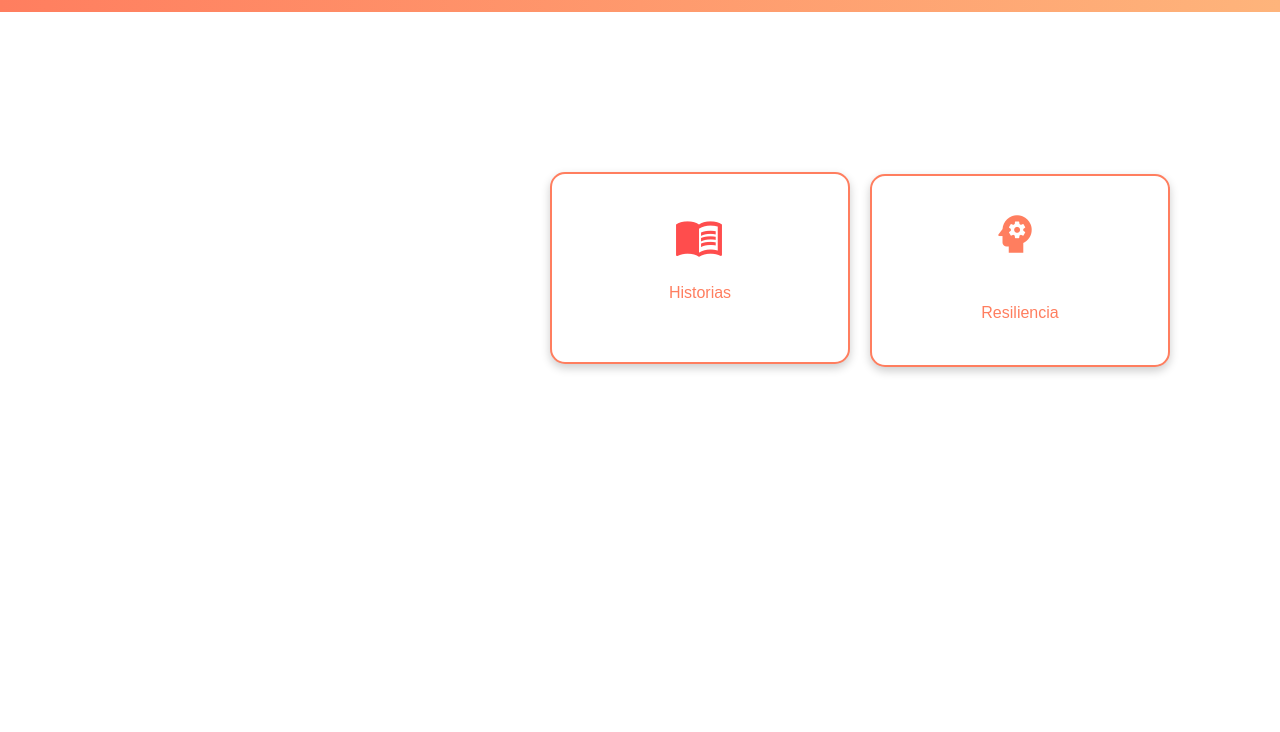
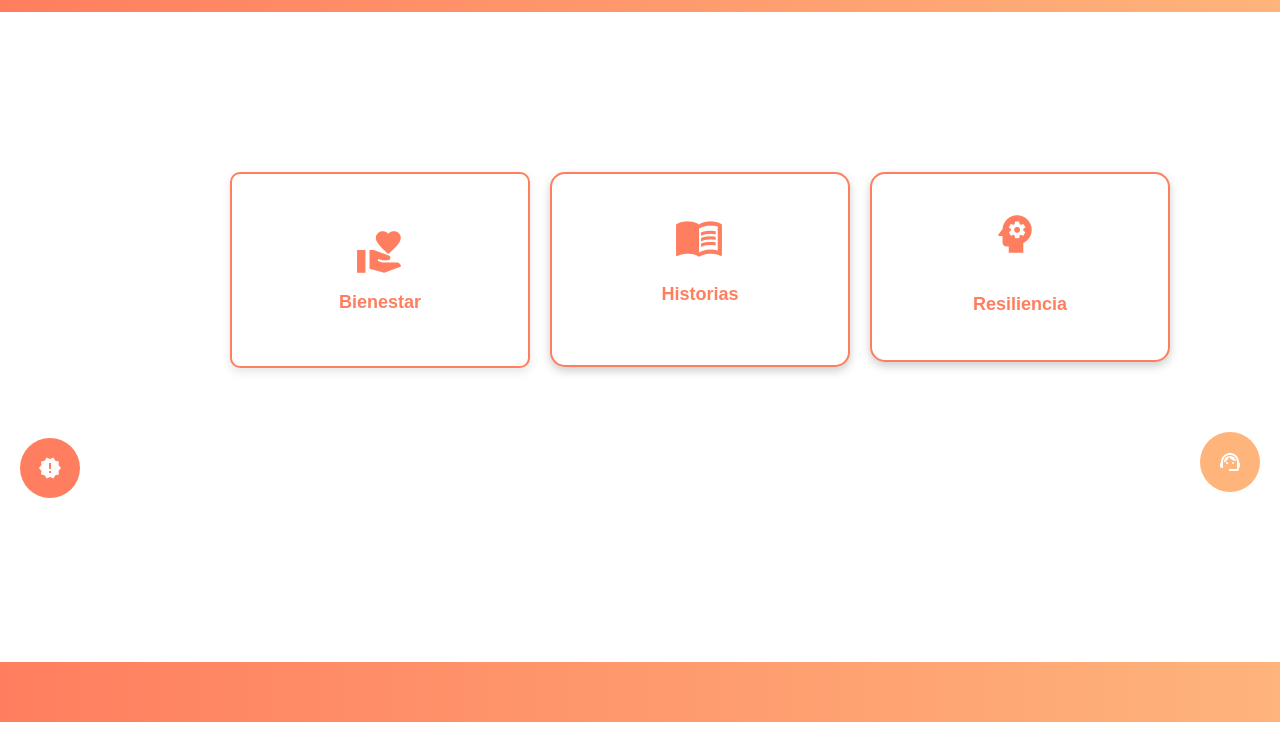
Before and after one commit to programas2024/medi, a plain HTML site: page index.html in a window 1280 px wide. Shown: the part 68-800 px from the top of the page. Drawn offline with Linux system fonts and the light colour scheme.

Commit message:
Update index.html

```diff
--- a/index.html
+++ b/index.html
@@ -233,6 +233,9 @@
                     <a href="#"><span class="material-icons" style="color:#ff7e5f">computer</span> Tecnológicas</a>
                 </div>
             </div>
+
+
+
         </div>
     </div>
 
@@ -247,6 +250,24 @@
         <span class="material-icons icono">psychology</span>
         <button class="boton">Resiliencia</button>
     </div>
+
+    <div class="contenedor-bienestar">
+        <span class="material-icons icono-bienestar">volunteer_activism</span>
+        <button class="btn-bienestar">Bienestar</button>
+    </div>
+
+   <!-- Encabezado en la parte inferior -->
+<div class="footer">
+    <button class="btn soporte-btn" data-tooltip="Soporte">
+        <span class="material-icons">support_agent</span>
+    </button>
+</div>
+
+<!-- Botón de Novedades -->
+<button class="btn novedades-btn" data-tooltip="Novedades">
+    <span class="material-icons">new_releases</span>
+</button>
+
 </body>
 </html>
 
@@ -269,7 +290,7 @@
             position: absolute;
             top: 280px;
             left: 674px;
-            color: rgba(255, 2, 2, 0.7);
+            color: #ff7e5f;
         }
 
 
@@ -288,6 +309,7 @@
             align-items: center;
             margin-left: 550px;
             margin-top: 160px;
+
         }
 
 
@@ -295,17 +317,35 @@
         .ver-btn {
             margin-top: 50px;
             padding: 10px 20px;
-            font-size: 16px;
+            font-size: 18px;
             color: #ff7e5f;
             background-color: white;
             border: none;
             cursor: pointer;
+            font-weight: bold;
+            position: relative;
+            transition: color 0.3s ease;
         }
+
+        .ver-btn::after {
+            content: "";
+            position: absolute;
+            left: 10%;  /* Para no pegarlo a los bordes */
+            bottom: 5px; /* Sube la rayita */
+            width: 80%;  /* Ajusta el ancho para que no llegue a los extremos */
+            height: 1px; /* Más delgada */
+            background-color: #ff7e5f; /* Color de la rayita */
+            transform: scaleX(0);
+            transition: transform 0.3s ease-in-out;
+        }
+
+
+
 
 
         .contenedor {
             width: 300px;
-            padding: 33px;
+            padding: 35px;
             background: white;
             border-radius: 15px;
             box-shadow: 0 4px 10px rgba(0, 0, 0, 0.2);
@@ -316,7 +356,7 @@
             align-items: center;
 
             margin-left: 870px;
-            margin-top: -190px;
+            margin-top: -195px;
         }
 
         .icono {
@@ -326,14 +366,166 @@
         }
 
         .boton {
-            margin-top: 20px;
+            margin-top: 10px;
             padding: 10px 20px;
-            font-size: 16px;
+            font-size: 18px;
             color: #ff7e5f;
             background-color: white;
             border: none;
             cursor: pointer;
+            font-weight: bold;
         }
+
+        .contenedor-bienestar {
+            display: flex;
+            flex-direction: column;
+            align-items: center;
+            justify-content: center;
+            background: white;
+            border: 2px solid #ff7e5f;
+            padding: 53px;
+            width: 300px;
+            margin: 50px auto;
+            border-radius: 10px;
+            box-shadow: 0px 4px 10px rgba(0, 0, 0, 0.1);
+            margin-left: 230px;
+            margin-top: -190px;
+        }
+        .icono-bienestar {
+            font-size: 50px;
+            color: #ff7e5f;
+            margin-bottom: 15px;
+        }
+        .btn-bienestar {
+            background: white;
+            border: none;
+            color: #ff7e5f;
+            font-size: 18px;
+            cursor: pointer;
+            font-weight: bold;
+        }
+
+
+/* Botón de Novedades completamente circular */
+.novedades-btn {
+    width: 60px;  /* Ajusta el tamaño del botón */
+    height: 60px; /* Hace que sea perfectamente circular */
+    border-radius: 50%; /* Lo convierte en un círculo */
+    background-color: #ff7e5f; /* Color llamativo para novedades */
+    border: none;
+    color: white;
+    font-size: 18px;
+    font-weight: bold;
+    cursor: pointer;
+    display: flex;
+    align-items: center;
+    justify-content: center;
+    transition: background 0.3s, transform 0.2s;
+    margin-left: 20px;
+    margin-top: 20px;
+    z-index: 9999;
+    position: absolute;
+}
+
+
+.novedades-btn:hover {
+    background-color: #ff7e5f; /* Cambia de color al pasar el mouse */
+    transform: scale(1.1); /* Le da un efecto de agrandado */
+}
+
+
+/* Encabezado en la parte inferior */
+.footer {
+    position: fixed;
+    bottom: 0;
+    width: 100%;
+    height: 60px;
+    background: linear-gradient(90deg, #ff7e5f, #feb47b);
+    display: flex;
+    align-items: center;
+    justify-content: center;
+
+}
+
+/* Botón de Soporte completamente circular */
+.soporte-btn {
+    width: 60px;  /* Mantiene el botón circular */
+    height: 60px; /* Hace que sea perfectamente redondo */
+    position: fixed;
+    top: 500px;  /* Ajusta la posición según necesidad */
+    right: 20px; /* Mantiene la alineación a la derecha */
+    background: #feb47b; /* Color llamativo */
+    border: none;
+    border-radius: 50%; /* Lo hace completamente circular */
+    cursor: pointer;
+    display: flex;
+    align-items: center;
+    justify-content: center; /* Centra el icono dentro del botón */
+    font-size: 16px;
+    color: white;
+    font-weight: bold;
+    transition: transform 0.3s ease-in-out;
+}
+
+/* Efecto de hover */
+.soporte-btn:hover {
+    transform: scale(1.2); /* Aumenta su tamaño ligeramente */
+}
+
+
+ /* Tooltip */
+ .btn::after {
+    content: attr(data-tooltip);
+    visibility: hidden;
+    width: auto;
+    background: rgba(0, 0, 0, 0.8);
+    color: white;
+    text-align: center;
+    padding: 5px 10px;
+    border-radius: 6px;
+    position: absolute;
+    bottom: 110%;
+    left: 50%;
+    transform: translateX(-50%);
+    font-size: 14px;
+    white-space: nowrap;
+    opacity: 0;
+    transition: opacity 0.3s ease-in-out;
+}
+
+/* Flecha del tooltip */
+.btn::before {
+    content: "";
+    position: absolute;
+    bottom: 100%;
+    left: 50%;
+    transform: translateX(-50%);
+    border-width: 5px;
+    border-style: solid;
+    border-color: rgba(0, 0, 0, 0.8) transparent transparent transparent;
+    visibility: hidden;
+    opacity: 0;
+    transition: opacity 0.3s ease-in-out;
+}
+
+/* Mostrar tooltip en hover */
+.btn:hover::after,
+.btn:hover::before {
+    visibility: visible;
+    opacity: 1;
+}
+
+/* Estilos del footer */
+.footer {
+    position: fixed;
+    bottom: 10px;
+    width: 100%;
+    text-align: center;
+    padding: 10px;
+    background: linear-gradient(90deg, #ff7e5f, #feb47b);
+}
+
+
     </style>
 
 
```
